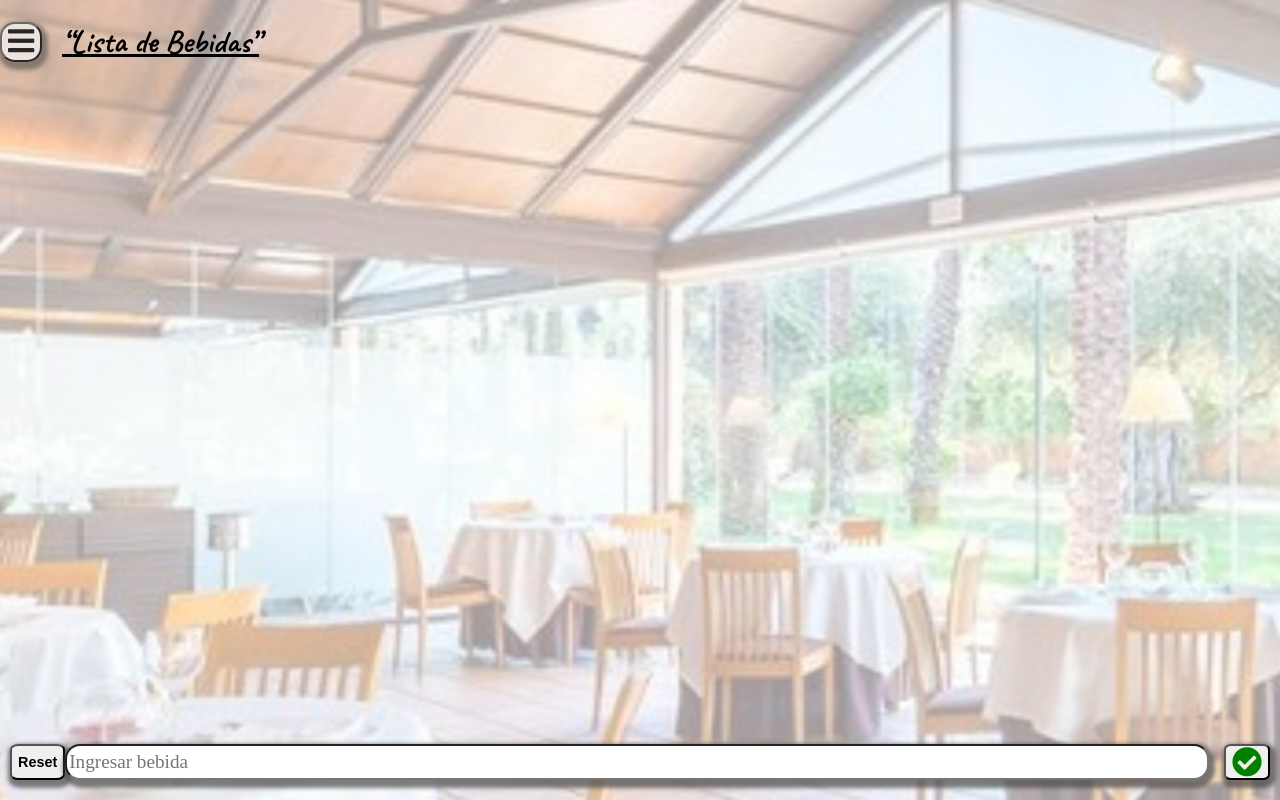
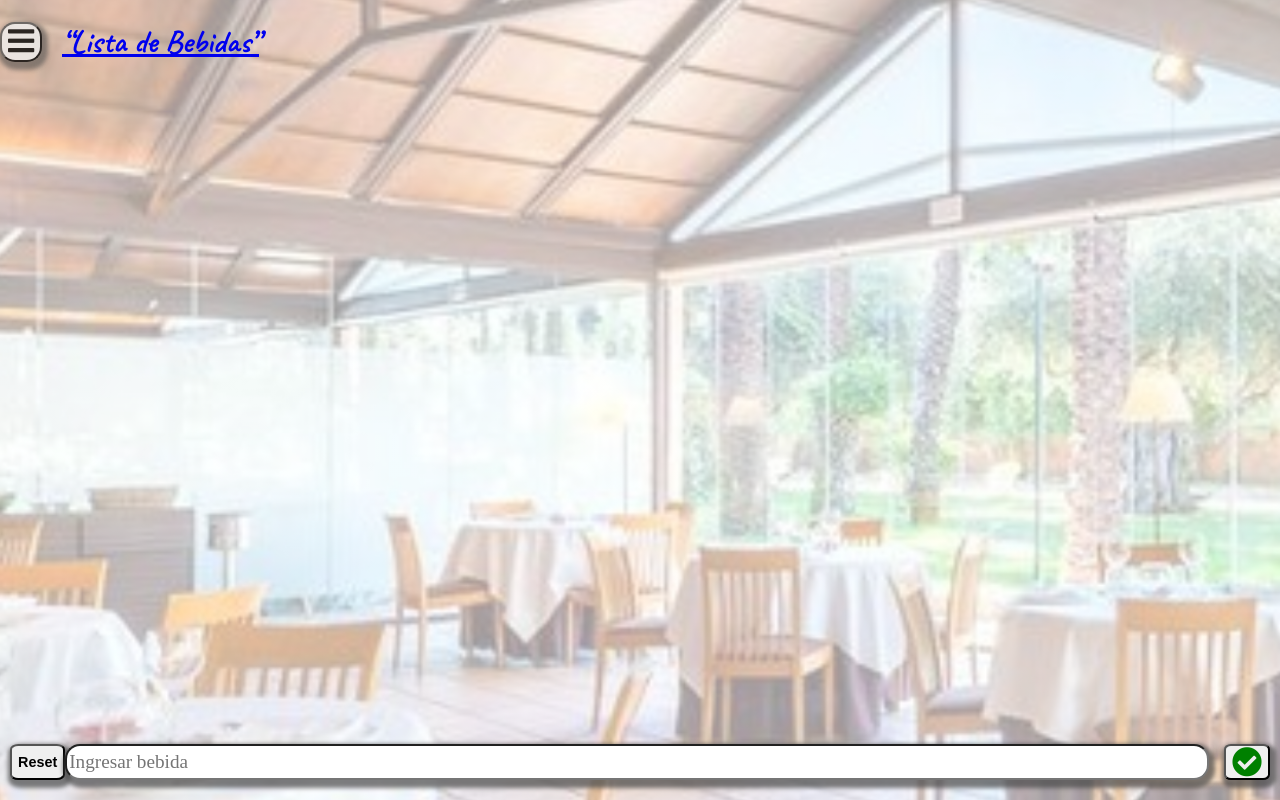
Before and after one commit to juanjosemas/Bebidas, a plain HTML site: page index.html in a window 1280 px wide. Drawn offline with Linux system fonts and the light colour scheme; a web font is replaced by a local one.

Commit message:
Add files via upload

```diff
--- a/index.html
+++ b/index.html
@@ -16,6 +16,7 @@
    <header>
 <!--Boton menu y titulo de la pagina -->
      <button class="menu-btn"><i class="fa fa-bars"></i></button>
+  <a href="https://juanjosemas.github.io/copas" target="_self" class="btn">
 <h1><u><q>Lista de Bebidas</q></u> <span id="mesa-titulo"></span></h1>
    </header>
 
```
